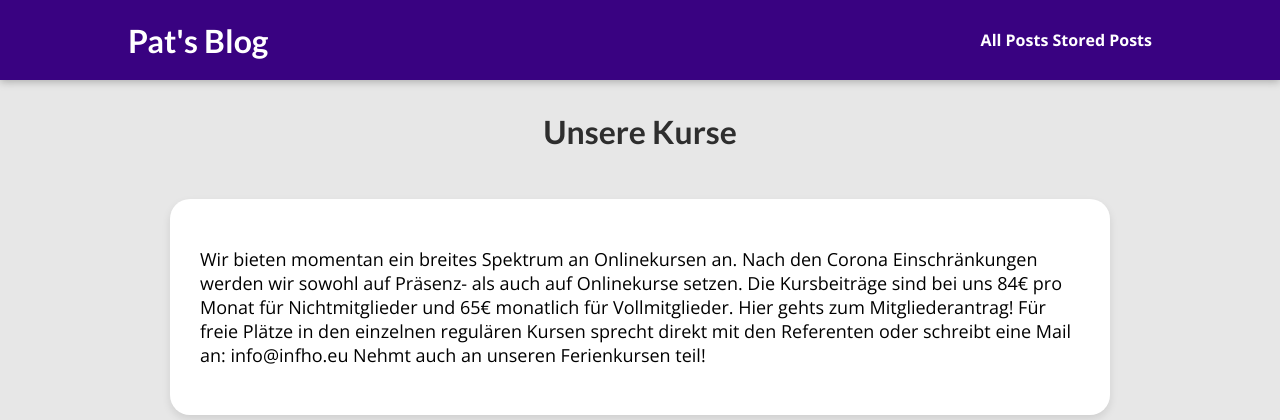
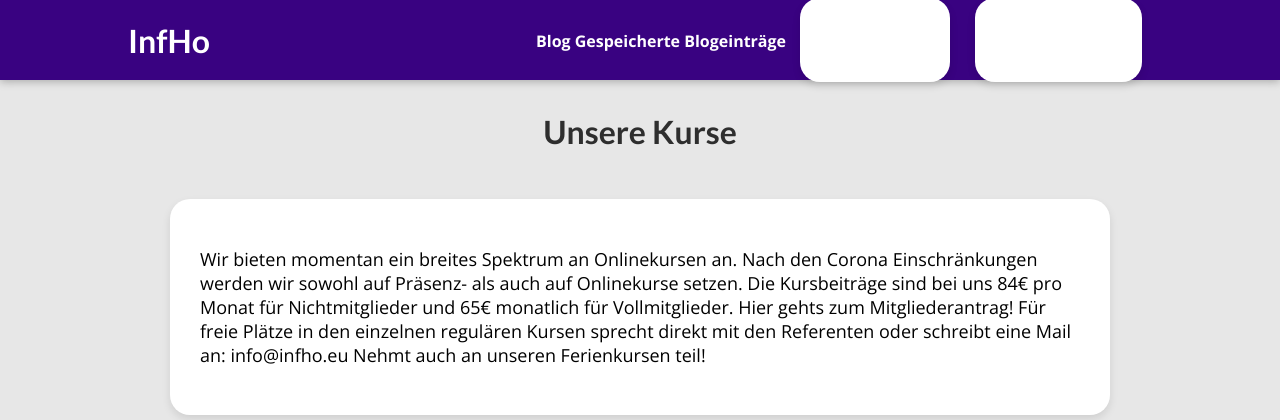
Before and after one commit to FelixInfHo/infho-homepage, a Django app: page /Kurse/alle/ in a window 1280 px wide. Shown: the top 420 px of the page. Run offline with Django 5.2, Linux system fonts and the light colour scheme; data that the repository does not hold is empty.

Commit message:
update base.html

```diff
--- a/infho/templates/base.html
+++ b/infho/templates/base.html
@@ -15,10 +15,14 @@
 
 <body>
     <header id="main-navigation">
-        <h1><a href="{% url "starting-page" %}">Pat's Blog</a></h1>
+        <h1><a href="{% url "starting-page" %}">InfHo</a></h1>
         <nav>
-            <a href="{% url "posts-page" %}">All Posts</a>
-            <a href="{% url "read-later" %}">Stored Posts</a>
+            <a href="{% url "posts-page" %}">Blog</a>
+            <a href="{% url "read-later" %}">Gespeicherte Blogeinträge</a>
+
+            <a href="{% url "course-page" %}" class="xyz">Alle Kurse</a>
+            <a href="{% url "vacation-course-page" %}" class="xyz">Ferienkurse</a>
+
         </nav>
     </header>
     {% block content %}{% endblock  %}
```
